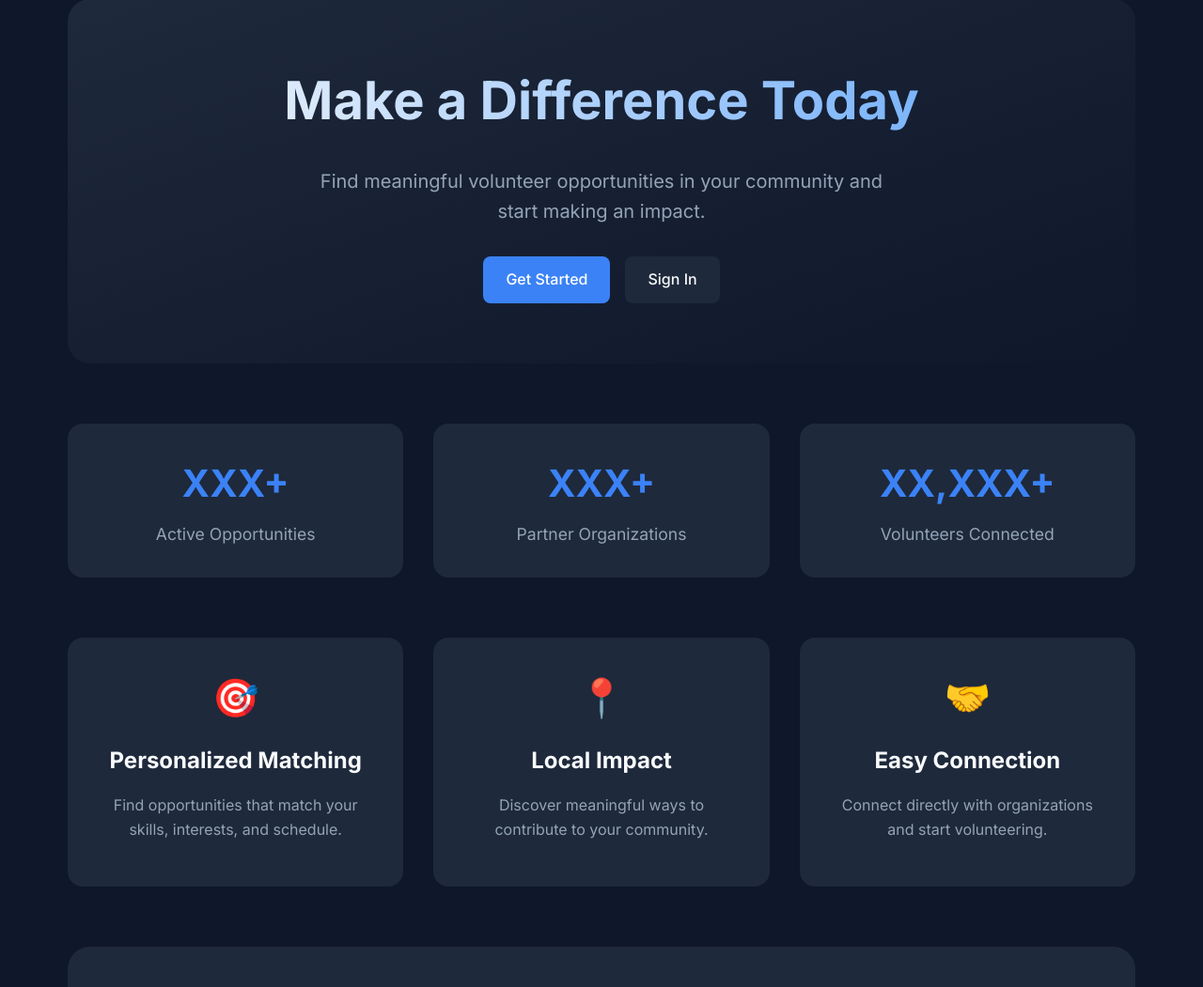
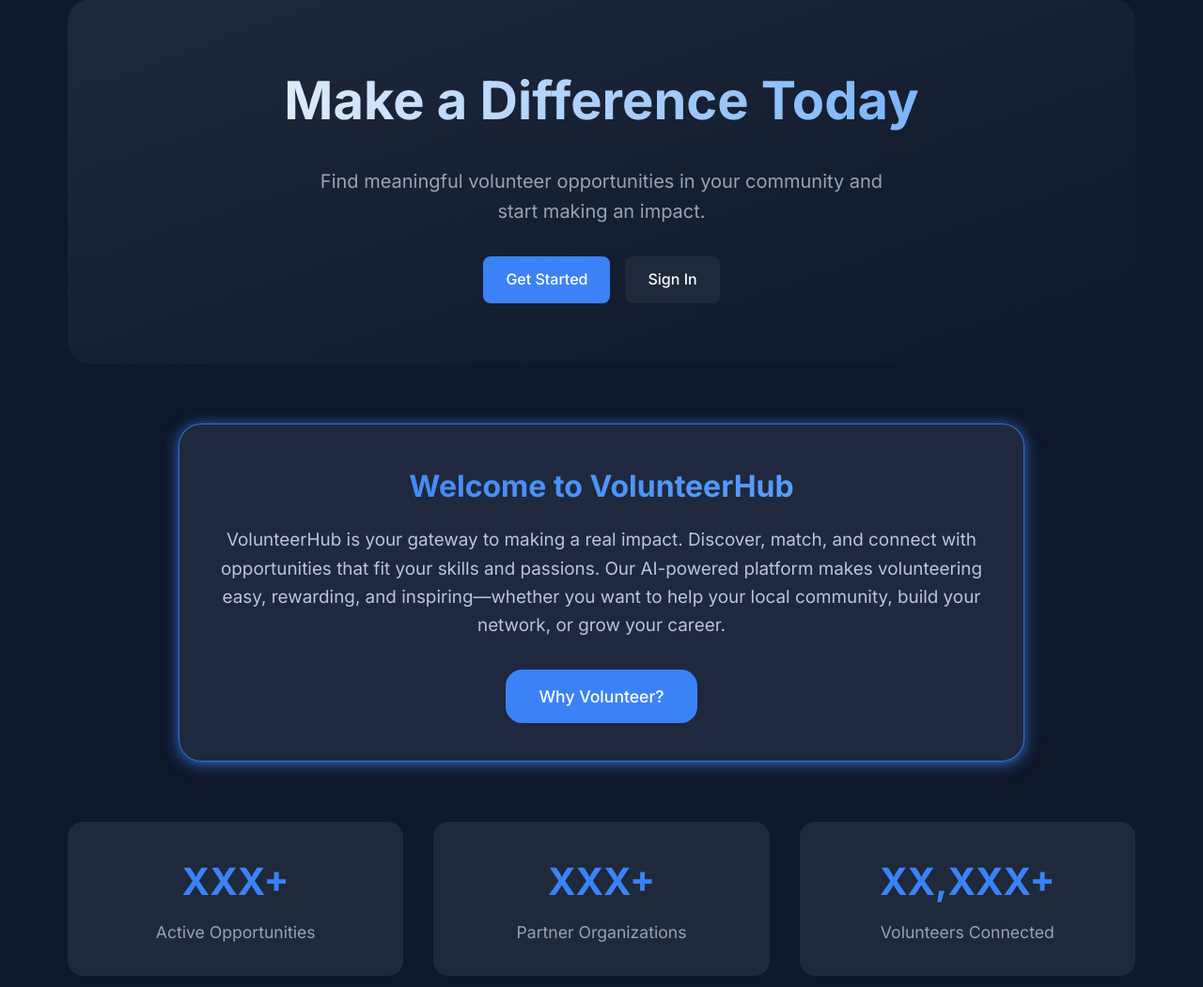
Before and after one commit to SarveshwarSenthilKumar/VolunteerHub, a Flask app: page / in a window 1280 px wide. Shown: the part 103-1154 px from the top of the page at 94% size. Run offline with Flask 2, Linux system fonts and the light colour scheme.

Commit message:
Added section to redirect to why volunteer page

```diff
--- a/templates/index.html
+++ b/templates/index.html
@@ -189,6 +189,13 @@
     {% endif %}
 </section>
 
+<!-- VolunteerHub Summary Section -->
+<section class="vh-summary-section" style="max-width: 900px; margin: 2.5rem auto 2.5rem auto; background: rgba(36,44,68,0.82); backdrop-filter: blur(14px); border-radius: 1.5rem; box-shadow: 0 2px 16px #3b82f6cc, 0 1px 0 #fff1; border: 1.5px solid #3b82f6cc; padding: 2.5rem 2rem; text-align: center;">
+    <h2 style="font-size:2rem; font-weight:800; margin-bottom:1.1rem; background: linear-gradient(90deg, #3b82f6 0%, #60a5fa 100%); -webkit-background-clip: text; -webkit-text-fill-color: transparent; background-clip: text;">Welcome to VolunteerHub</h2>
+    <p style="font-size:1.18rem; color: #b6c6e3; margin-bottom:2rem;">VolunteerHub is your gateway to making a real impact. Discover, match, and connect with opportunities that fit your skills and passions. Our AI-powered platform makes volunteering easy, rewarding, and inspiring—whether you want to help your local community, build your network, or grow your career.</p>
+    <a href="/why_volunteer" class="button button-primary" style="font-size:1.1rem; padding:0.9rem 2.2rem; border-radius:1.1rem;">Why Volunteer?</a>
+</section>
+
 <section class="stats">
     <div class="stat-card">
         <div class="number">XXX+</div>
```
